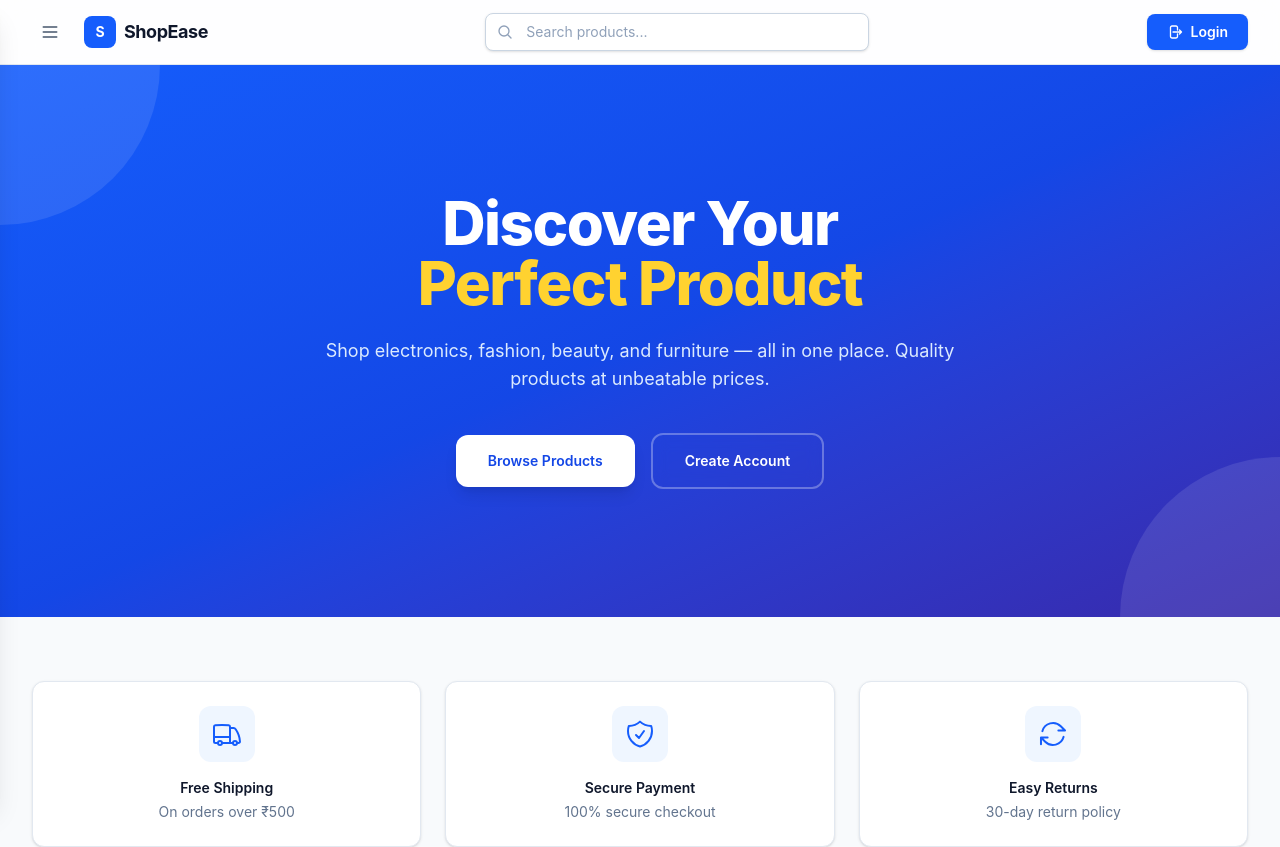
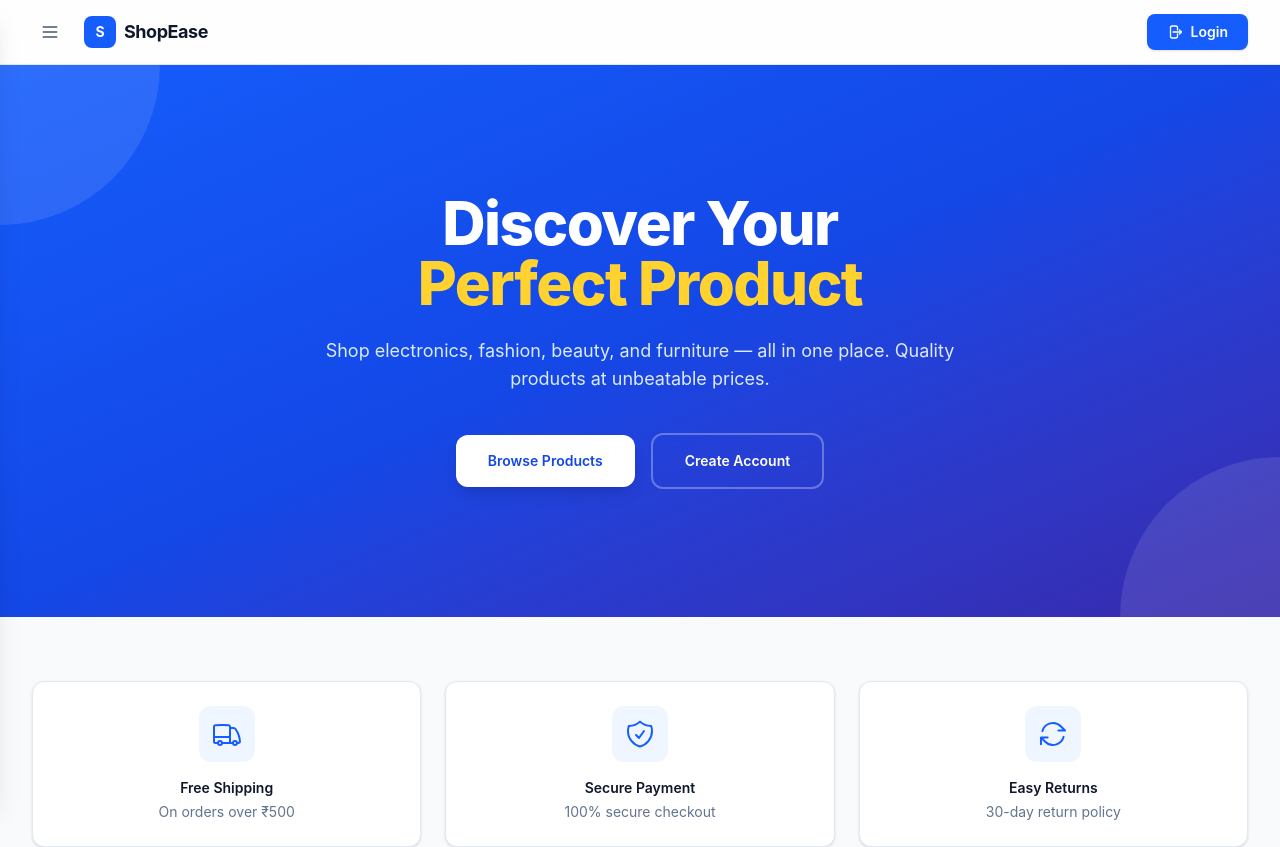
Before and after one commit to krs2644/intern-ecommerce-Sarvesh, a Next.js app in the folder frontend/: page / in a window 1280 px wide. Shown: the top 847 px of the page. Built offline with nearby package versions, Linux system fonts and the light colour scheme.

Commit message:
fix: hide search bar on login, signup, and homepage

```diff
--- a/frontend/components/layout/Navbar.tsx
+++ b/frontend/components/layout/Navbar.tsx
@@ -2,6 +2,7 @@
 
 import Link from "next/link";
 import { useState } from "react";
+import { usePathname } from "next/navigation";
 import { useAuth } from "@/context/AuthContext";
 import Sidebar from "./Sidebar";
 import SearchBar from "@/components/ui/SearchBar";
@@ -9,6 +10,8 @@ import SearchBar from "@/components/ui/SearchBar";
 export default function Navbar() {
     const [open, setOpen] = useState(false);
     const { isAuthenticated, logout } = useAuth();
+    const pathname = usePathname();
+    const showSearch = ["/products", "/cart", "/orders", "/profile"].some((p) => pathname.startsWith(p));
 
     return (
         <>
@@ -35,9 +38,11 @@ export default function Navbar() {
                         </Link>
                     </div>
 
-                    <div className="hidden w-96 md:block">
-                        <SearchBar />
-                    </div>
+                    {showSearch && (
+                        <div className="hidden w-96 md:block">
+                            <SearchBar />
+                        </div>
+                    )}
 
                     <div className="hidden items-center gap-2 lg:flex">
                         {isAuthenticated ? (
```
